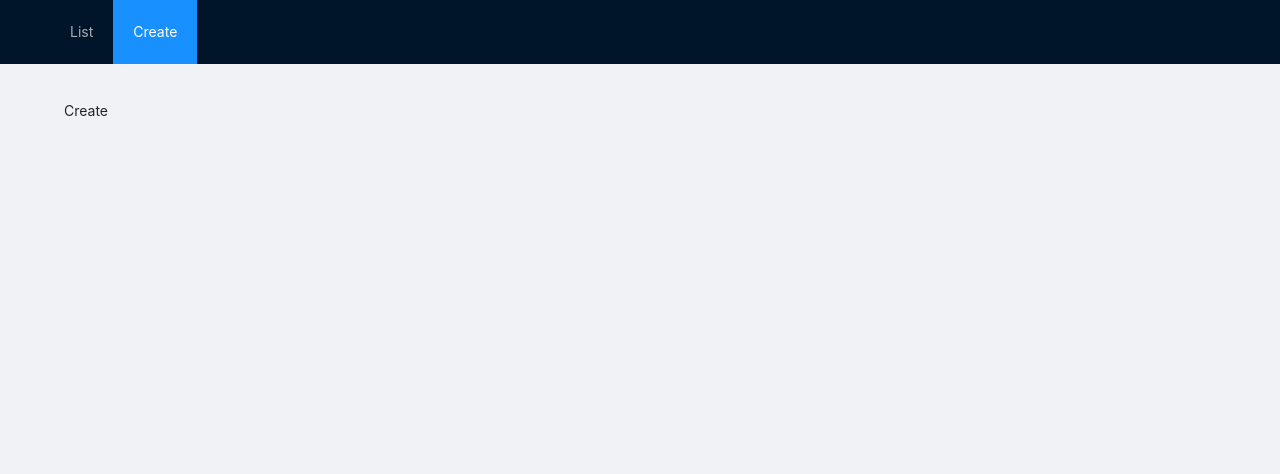
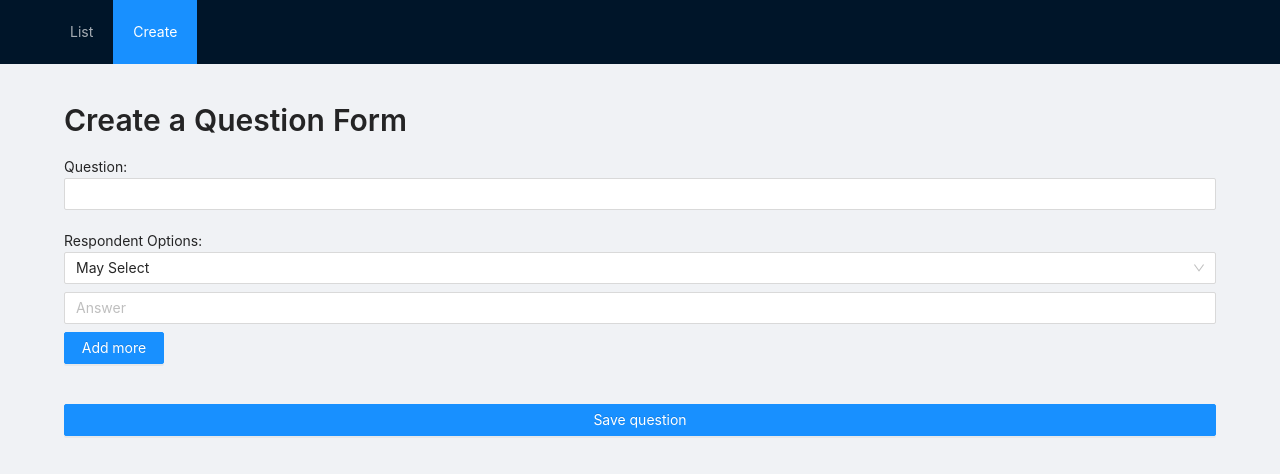
Before and after one commit to irsalsss/survey-question, a React (Vite) app: page /create in a window 1280 px wide. Shown: the top 474 px of the page. Built offline with nearby package versions, Linux system fonts and the light colour scheme.

Commit message:
handle create page

```diff
--- a/package.json
+++ b/package.json
@@ -13,7 +13,8 @@
     "react": "^18.0.0",
     "react-beautiful-dnd": "^13.1.0",
     "react-dom": "^18.0.0",
-    "react-router-dom": "^6.3.0"
+    "react-router-dom": "^6.3.0",
+    "uuid": "^8.3.2"
   },
   "devDependencies": {
     "@types/react": "^18.0.0",
--- /dev/null
+++ b/src/components/SharedSelect.jsx
@@ -0,0 +1,20 @@
+import React from 'react';
+import { Select } from 'antd';
+
+const { Option } = Select;
+
+const SharedSelect = ({ value, onChange, options }) => {
+  return (
+    <Select
+      value={value}
+      onChange={onChange}
+      style={{ width: "100%" }}
+    >
+      {options.map((v, i) => (
+        <Option index={i} key={v.id} value={v.id}>{v.label}</Option>
+      ))}
+    </Select>
+  )
+}
+
+export default SharedSelect;
--- /dev/null
+++ b/src/constant/create.js
@@ -0,0 +1,13 @@
+export const CREATE_DEFAULT_STATE = {
+  question: '',
+  options: [
+    { id: 1, rule: 'may_select', answer: '' }
+  ],
+}
+
+export const OPTIONS_ROLE = [
+  { id: 'may_select', label: 'May Select' },
+  { id: 'must_select', label: 'Must Select' }
+]
+
+export const MAX_ADD_RESPONDENT_OPTIONS = 5;
--- a/src/layout/index.jsx
+++ b/src/layout/index.jsx
@@ -20,7 +20,7 @@ const Layout = () => {
         <Menu
           theme="dark"
           mode="horizontal"
-          defaultSelectedKeys={[defaultActive]}
+          selectedKeys={[defaultActive]}
           items={LIST_HEADER}
           onClick={(e) => goTo(e.key)}
         />
--- a/src/main.jsx
+++ b/src/main.jsx
@@ -1,7 +1,7 @@
 import React from 'react'
 import ReactDOM from 'react-dom/client'
 import App from './App'
-import './styles/index.scss'
+import './styles/index.scss';
 import 'antd/dist/antd.css';
 
 ReactDOM.createRoot(document.getElementById('root')).render(
--- a/src/pages/Create.jsx
+++ b/src/pages/Create.jsx
@@ -1,8 +1,130 @@
-import React from 'react'
+import React, { useState } from 'react';
+import { Typography, Input, message, Button } from 'antd';
+import {
+  CREATE_DEFAULT_STATE,
+  MAX_ADD_RESPONDENT_OPTIONS,
+  OPTIONS_ROLE
+} from '../constant/create';
+import useRoute from '../hook/useRoute';
+import { deepClone } from '../utils/general';
+import { v4 as uuidv4 } from 'uuid';
+import SharedSelect from '../components/SharedSelect';
+
+const { Title, Text } = Typography;
 
 const Create = () => {
+  const { goTo } = useRoute();
+  const [form, setForm] = useState(CREATE_DEFAULT_STATE);
+  const { question, options } = form;
+
+  const onChange = (name, value, index) => {
+    const newForm = deepClone(form);
+    newForm[name] = value;
+    setForm(newForm);
+  }
+
+  const onChangeRespondent = (name, value, index) => {
+    const newForm = deepClone(form);
+    newForm["options"][index][name] = value;
+    setForm(newForm);
+  }
+
+  const addRespondentOption = () => {
+    const newForm = deepClone(form);
+    newForm.options.push({
+      rule: 'may_select',
+      id: options[options.length - 1].id + 1,
+      answer: ''
+    })
+    setForm(newForm);
+  }
+
+  const deleteRespondentOption = (index) => {
+    const newForm = deepClone(form);
+    newForm.options.splice(index, 1);
+    setForm(newForm);
+  }
+
+  const onSubmit = () => {
+    if (!question) {
+      message.error("Question field must be filled", 100);
+      return;
+    }
+
+    const newForm = deepClone(form);
+    const prevSurveyData = JSON.parse(localStorage.getItem('surveyData')) || [];
+
+    newForm.id = uuidv4();
+    prevSurveyData.push(newForm);
+    localStorage.setItem('surveyData', JSON.stringify(prevSurveyData));
+    message.success("Question from successfully created");
+
+    setForm(CREATE_DEFAULT_STATE);
+    goTo('/');
+  }
+
   return (
-    <div>Create</div>
+    <div id="container-create" className=''>
+      <Title level={2}>Create a Question Form</Title>
+
+      <div className='mb-5'>
+        <Text>Question:</Text>
+        <Input
+          onChange={(e) => onChange('question', e.target.value)}
+          value={question}
+        />
+      </div>
+
+      <div className='flex flex-col mb-5'>
+        <Text>Respondent Options:</Text>
+        {options.map((opt, index) => (
+          <div className="flex items-start justify-between" key={opt.id}>
+            <div className="flex-[2]">
+              <SharedSelect
+                key={opt.id}
+                value={opt.rule}
+                options={OPTIONS_ROLE}
+                onChange={(value) => onChangeRespondent("rule", value, index)}
+              />
+              <Input
+                style={{ marginTop: 8, marginBottom: 8 }}
+                placeholder='Answer'
+                onChange={(e) => onChangeRespondent('answer', e.target.value, index)}
+                value={opt.answer}
+              />
+            </div>
+            {options.length > 1 && (
+              <Button
+                className='ml-8'
+                onClick={() => deleteRespondentOption(index)}
+                type="primary"
+                danger
+              >
+                Delete
+              </Button>
+            )}
+          </div>
+        ))}
+
+        {options.length < MAX_ADD_RESPONDENT_OPTIONS && (
+          <Button
+            className="w-[100px]"
+            onClick={addRespondentOption}
+            type="primary"
+          >
+            Add more
+          </Button>
+        )}
+
+        <Button
+          className="mt-[40px]"
+          onClick={onSubmit}
+          type="primary"
+        >
+          Save question
+        </Button>
+      </div>
+    </div>
   )
 }
 
--- /dev/null
+++ b/src/utils/general.js
@@ -0,0 +1,3 @@
+export const deepClone = (data) => {
+  return JSON.parse(JSON.stringify(data));
+}
```
Also changed, not shown: src/styles/index.scss (line endings or trailing spaces), 1 other file (tests, documents, lock files or other folders).
